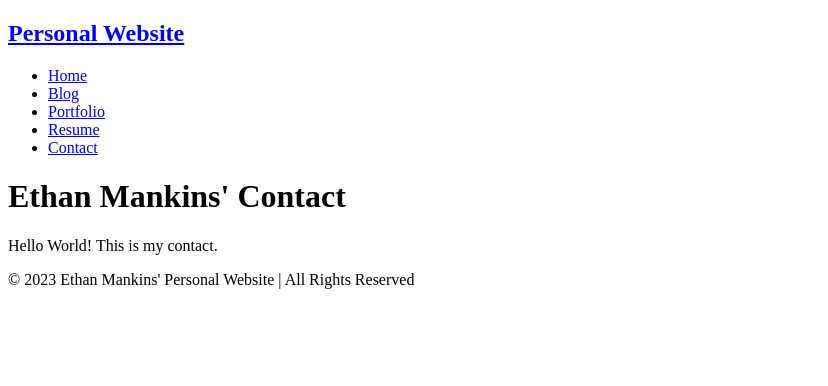
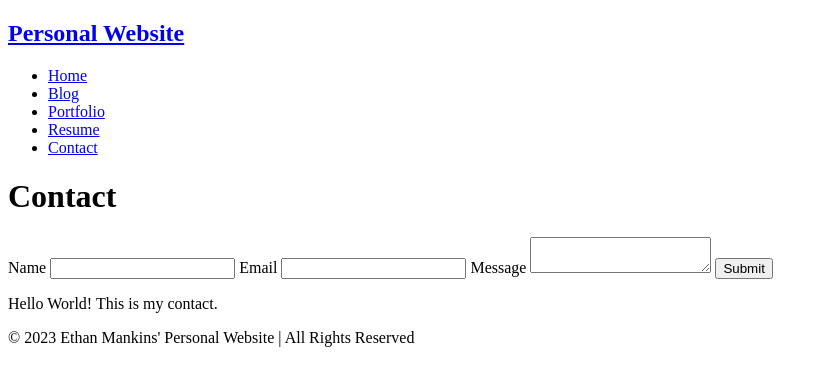
Before and after one commit to Elmanhands/Elmanhands.github.io, a plain HTML site: page contact.html in a window 1280 px wide. Shown: the whole page, without its empty margins (0-828 px from the left). Drawn offline with Linux system fonts and the light colour scheme.

Commit message:
add: contact inputs in contact.html

```diff
--- a/contact.html
+++ b/contact.html
@@ -15,7 +15,16 @@
       </ul>
     </nav>
     <main>
-      <h1 class="contact">Ethan Mankins' Contact</h1>
+      <h1 class="contact">Contact</h1>
+      <form id="contact-form">
+        <label>Name</label>
+        <input type="text" id="name" />
+        <label>Email</label>
+        <input type="email" id="email" />
+        <label>Message</label>
+        <textarea> </textarea>
+        <input type="submit" />
+      </form>
       <p>Hello World! This is my contact.</p>
     </main>
     <footer class="footer">
```
Lines whose indentation alone changed are shown as unchanged.
